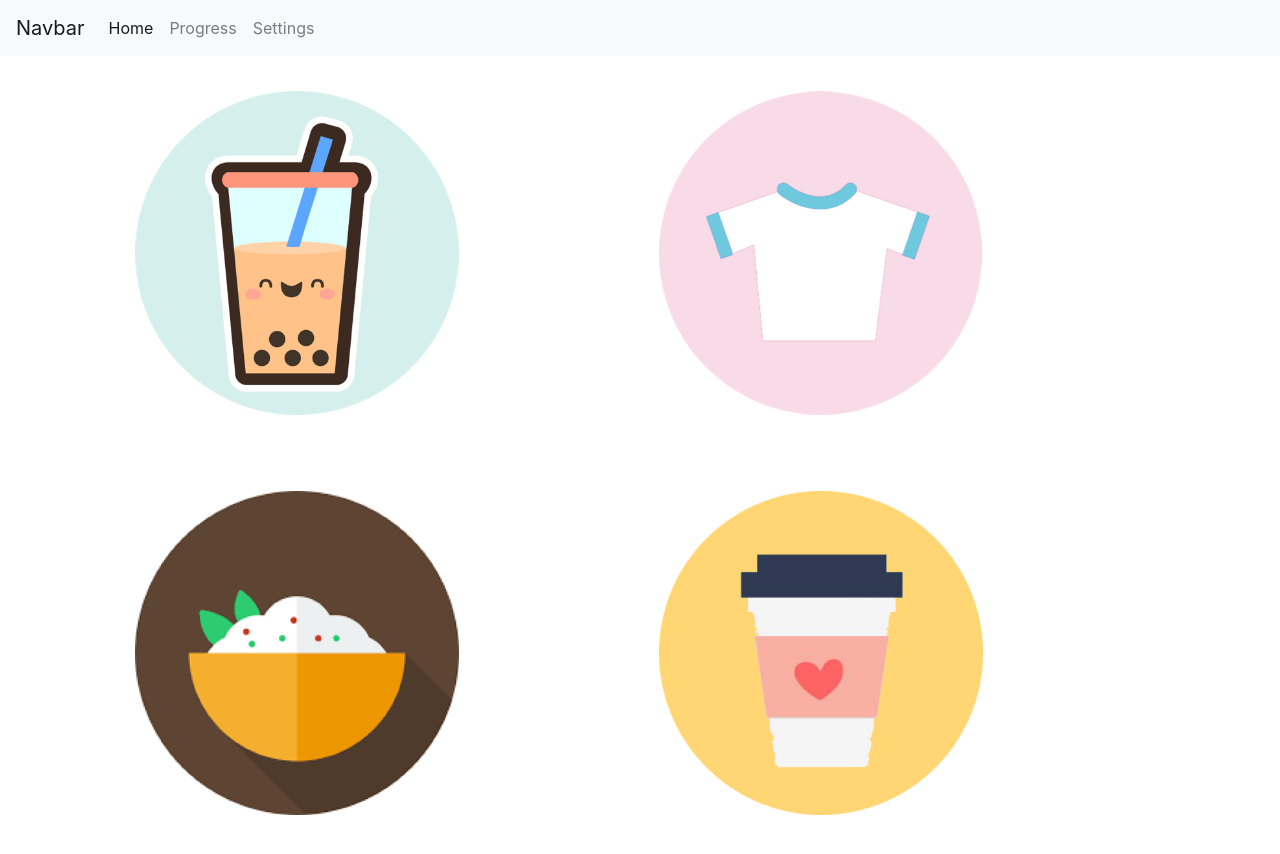
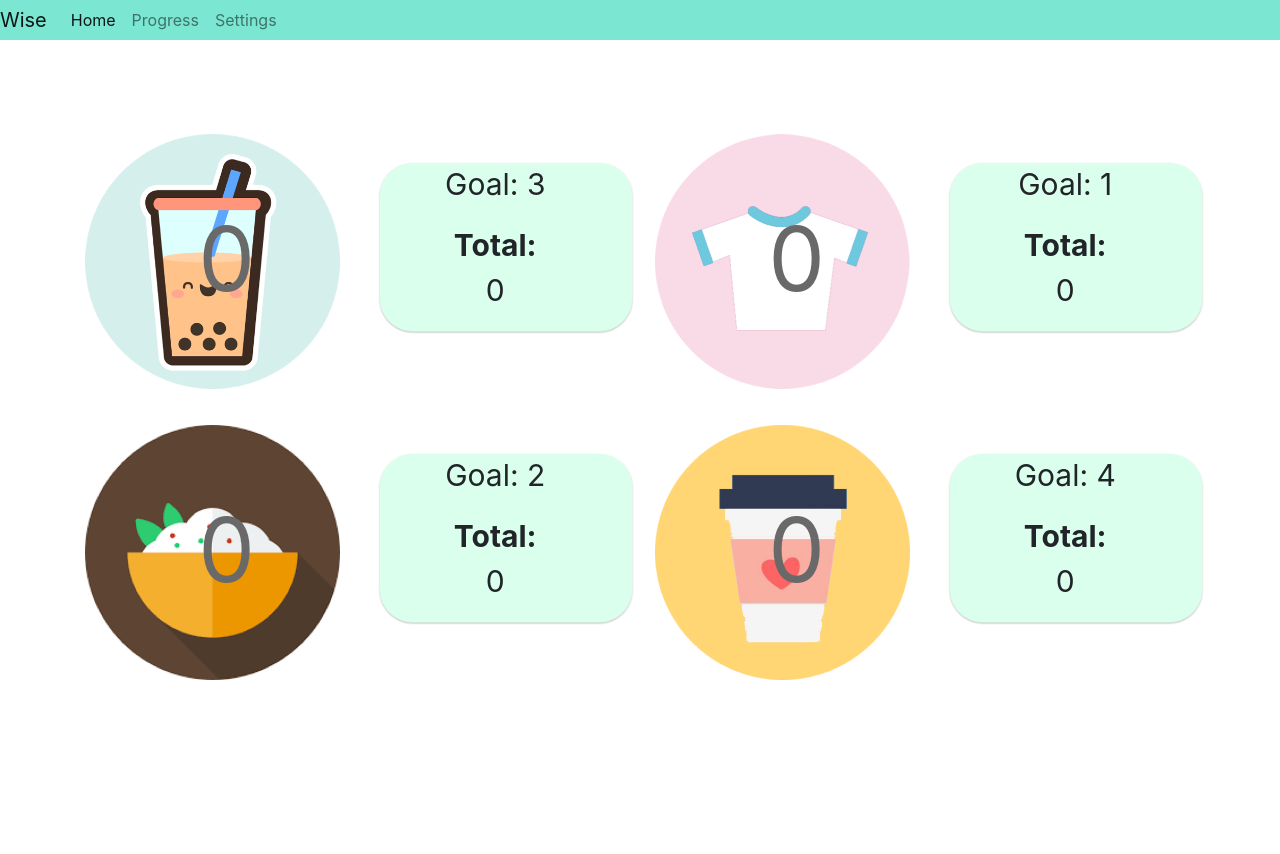
Before and after one commit to emilwang11/SheHacks-, a plain HTML site: page index.html in a window 1280 px wide. After the commit the page ends 800 px from the top, so only its background shows below. Drawn offline with nearby package versions, Linux system fonts and the light colour scheme.

Commit message:
merge pages

```diff
--- a/index.html
+++ b/index.html
@@ -4,8 +4,6 @@
         <title> </title>
         <link rel="stylesheet" href="style.css">
         <link rel="stylesheet" href="https://stackpath.bootstrapcdn.com/bootstrap/4.3.1/css/bootstrap.min.css" integrity="sha384-ggOyR0iXCbMQv3Xipma34MD+dH/1fQ784/j6cY/iJTQUOhcWr7x9JvoRxT2MZw1T" crossorigin="anonymous">
-        <script src="https://code.jquery.com/jquery-3.3.1.slim.min.js"></script>
-            <!-- Include Font Awesome Stylesheet in Header -->
         <script src="https://stackpath.bootstrapcdn.com/bootstrap/4.3.1/js/bootstrap.min.js"></script>
         <script src="script.js"></script>
         <link rel="stylesheet" href="https://stackpath.bootstrapcdn.com/font-awesome/4.7.0/css/font-awesome.min.css">
@@ -13,8 +11,8 @@
 
     </head>
     <body>
-            <nav class="navbar navbar-expand-lg navbar-light bg-light">
-                    <a class="navbar-brand" href="#">Navbar</a>
+            <nav class="navbar navbar-expand-lg navbar-light">
+                    <a class="navbar-brand" href="#">Wise</a>
                     <button class="navbar-toggler" type="button" data-toggle="collapse" data-target="#navbarNav" aria-controls="navbarNav" aria-expanded="false" aria-label="Toggle navigation">
                       <span class="navbar-toggler-icon"></span>
                     </button>
@@ -24,24 +22,74 @@
                           <a class="nav-link" href="#">Home <span class="sr-only">(current)</span></a>
                         </li>
                         <li class="nav-item">
-                          <a class="nav-link" href="#">Progress</a>
+                          <a class="nav-link" href="progress.html">Progress</a>
                         </li>
                         <li class="nav-item">
                           <a class="nav-link" href="#">Settings</a>
+
                         </li>
 
                       </ul>
                     </div>
                   </nav>
             <div class="container">
-                    <div class="col-md-12">
-             <input type="image" img src="images/boba1.png" class="icon-img-left" id="icon1" />
-             <input type="image" img src="images/clothes1.png" class="icon-img-right" id="icon2" />
-             <input type="image" img src="images/meals1.png" class="icon-img-left" id="icon3" />
-             <input type="image" img src="images/coffee.png" class="icon-img-right" id="icon4" />
+                    <div class="row text-center">
 
 
-        </div>
+                        <div class="col-md-3">
+             <input type="image" img src="images/boba1.png" class="icon-img" id="icon1" onClick="add('amount1','spent1', 5.50);" />
+            <p class= "amount" id="amount1"> 0 </p>
+                    </div>
+                    <div class="col-md-3">
+                            <img src="images/rectangle.png" class="rect-img">
+                            <div class="stats">
+                                <p> Goal: 3</p>
+                                <b>Total:</b><p id="spent1">0</p>
+                            </div>
+                        </div>
+
+                    <div class="col-md-3">
+             <input type="image" img src="images/clothes1.png" class="icon-img" id="icon2" onClick="add('amount2','spent2', 25);"  />
+             <p class= "amount" id="amount2"> 0 </p>
+                     </div>
+                     <div class="col-md-3">
+                            <img src="images/rectangle.png" class="rect-img">
+                            <div class="stats">
+                                <p> Goal: 1</p>
+                                <b>Total:</b><p id="spent2">0</p>
+                            </div>
+                    </div>
+                </div>
+
+            <div class="row text-center">
+                <div class="col-md-3">
+                    <input type="image" img src="images/meals1.png" class="icon-img" id="icon3" onClick="add('amount3','spent3', 15);"  />
+                    <p class= "amount" id="amount3"> 0 </p>
+                </div>
+                <div class="col-md-3">
+                        <img src="images/rectangle.png" class="rect-img">
+                        <div class="stats">
+                            <p> Goal: 2</p>
+                            <b>Total:</b><p id="spent3">0</p>
+                        </div>
+                        </div>
+
+            <div class="col-md-3">
+             <input type="image" img src="images/coffee.png" class="icon-img" id="icon4" onClick="add('amount4','spent4', 3);" />
+             <p class= "amount" id="amount4"> 0 </p>
+                    </div>
+                    <div class="col-md-3">
+                        <img src="images/rectangle.png" class="rect-img">
+                        <div class="stats">
+                            <p> Goal: 4</p>
+                            <b>Total:</b><p id="spent4">0</p>
+                        </div>
+                    </div>
+                    </div>
+            </div>
+
+
+        </body>
 
 
     </body>
--- a/script.js
+++ b/script.js
@@ -0,0 +1,13 @@
+var amount = 0;
+
+function add (amountId, spentId, price){
+    var amount = document.getElementById(amountId);
+    var number = amount.innerHTML;
+    number++;
+    amount.innerHTML = number;
+
+    var cost = document.getElementById(spentId);
+    var spent = cost.innerHTML;
+    spent = number * price;
+    cost.innerHTML = "$" + spent;
+}
--- a/style.css
+++ b/style.css
@@ -1,13 +1,36 @@
-
-.icon-img-left{
-    width: 30%;
-    margin: 35px;
+.navbar
+{
+    background-color: #7BE7D2;
+    padding: 0 !important;
+    border: 10px black;
+}
+.container{
+    margin-top: 5%;
+}
+.icon-img{
+    width: 100%;
+    margin-top: 30px;
+}
+.amount{
+    z-index: 999;
+    font-size: 90px;
+    color:#696969;
+    top: 30%;
+    position: absolute;
+    left: 45%;
+}
+.rect-img{
+    position: absolute;
+    width: 90%;
+    margin-left: -120px;
+    top: 20%;
+    z-index: -1;
+}
+.stats{
+    position: absolute;
+    width: 130%;
+    margin-left: -60px;
+    top: 20%;
+    font-size: 30px;
 
 }
-.icon-img-right{
-    width: 30%;
-    margin-left: 160px;
-    margin-top: 35px;
-    margin-bottom: 35px;
-
-}
--- a/stylep.css
+++ b/stylep.css
@@ -3,6 +3,12 @@ left {float: left;
 right {float: right;
 	width: 50%;}
 
+.navbar
+	{
+		background-color: #7BE7D2;
+		padding: 0 !important;
+		border: 10px black;
+	}
 img{
 	text-align: center;
 	display: block;
@@ -10,10 +16,13 @@ img{
 	margin-right: auto;
 	padding-top: 50px;
 	padding-bottom: 50px;
-	width: 60%;
-	height: auto;
 }
-
+.cost{
+	width: 65%;
+}
+.quantity{
+	width: 65%;
+}
 #goal {
 	text-align: center;
 }
```
Also changed, not shown: progress.html (+16 -16 lines), images/rectangle.png (added).
